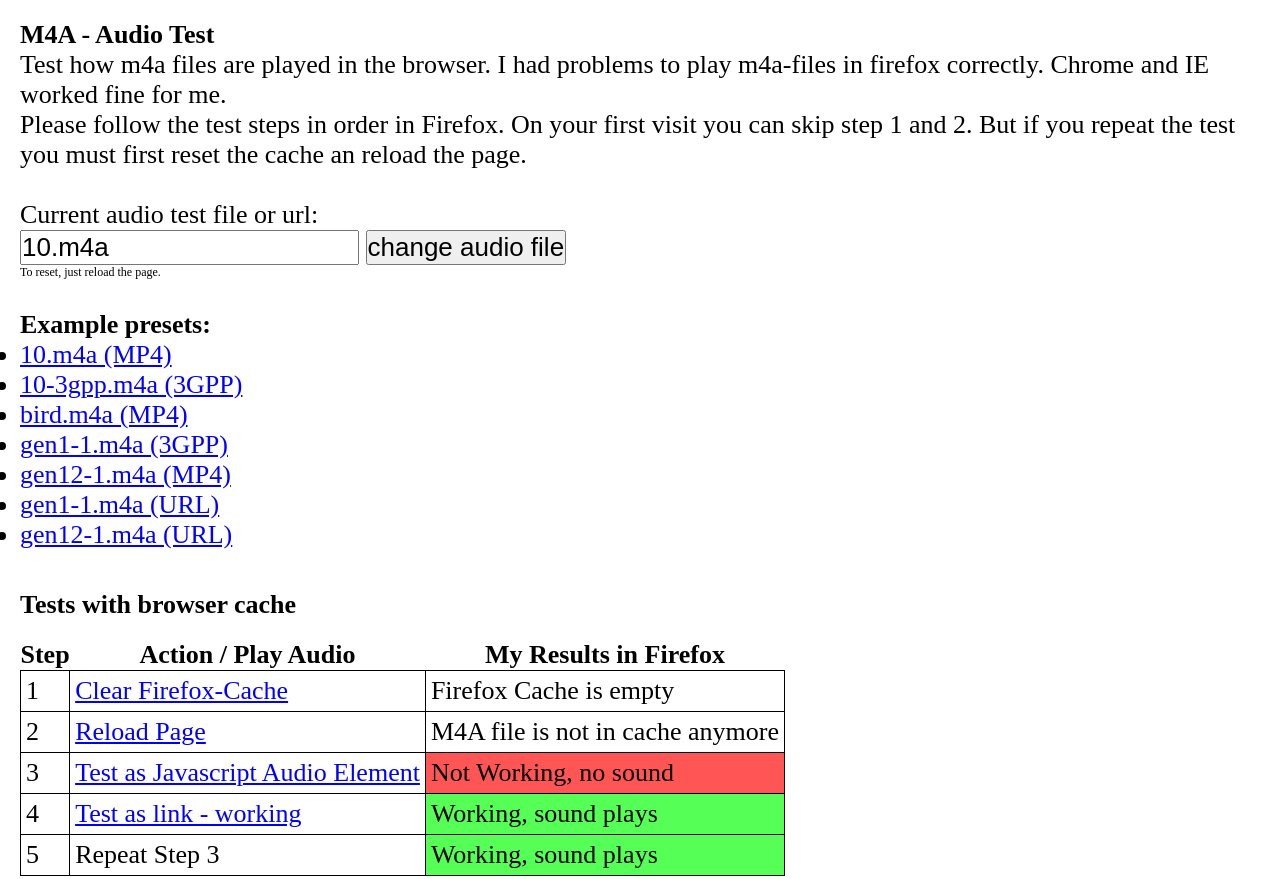
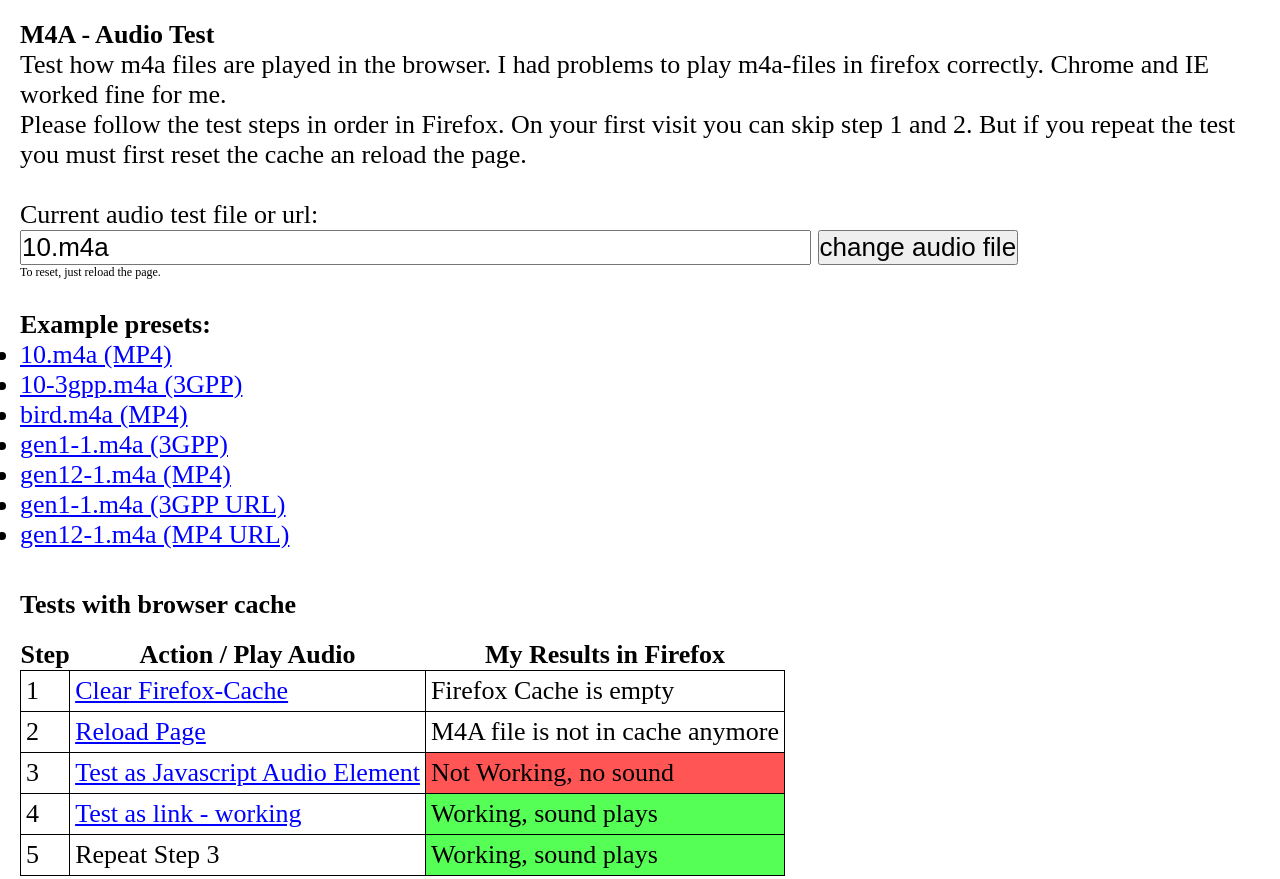
Before and after one commit to CheckeredFlag/CheckeredFlag.github.io, a plain HTML site: page firefox/1552194/index.html in a window 1280 px wide. Shown: the top 879 px of the page. Drawn offline with Linux system fonts and the light colour scheme.

Commit message:
Lengthened input field for urls

```diff
--- a/firefox/1552194/index.html
+++ b/firefox/1552194/index.html
@@ -71,7 +71,7 @@
 		Please follow the test steps in order in Firefox. On your first visit you can skip step 1 and 2. But if you repeat the test you must first reset the cache an reload the page.<br />
 		<br />
 		Current audio test file or url: <br />
-		<input type="text" name="filename" id="filename" onchange="changeFile(this);">
+		<input size="50" type="text" name="filename" id="filename" onchange="changeFile(this);">
 		<button onclick="changeFile($(#filename).val());">change audio file</button>
 		<div style="font-size:12px;">To reset, just reload the page.</div><br />
 		<h3>Example presets:</h3>
@@ -81,8 +81,8 @@
 			<li><a onclick="changeFile('bird.m4a')">bird.m4a (MP4)</a></li>
 			<li><a onclick="changeFile('gen1-1.m4a')">gen1-1.m4a (3GPP)</a></li>
 			<li><a onclick="changeFile('gen12-1.m4a')">gen12-1.m4a (MP4)</a></li>
-			<li><a onclick="changeFile('https://media.xenos.org/teachings/gen1-1.m4a')">gen1-1.m4a (URL)</a></li>
-			<li><a onclick="changeFile('https://media.xenos.org/teachings/gen12-1.m4a')">gen12-1.m4a (URL)</a></li>
+			<li><a onclick="changeFile('https://media.xenos.org/teachings/gen1-1.m4a')">gen1-1.m4a (3GPP URL)</a></li>
+			<li><a onclick="changeFile('https://media.xenos.org/teachings/gen12-1.m4a')">gen12-1.m4a (MP4 URL)</a></li>
 		</ul>
 		<h2>Tests with browser cache</h1>
 		<table>
```
